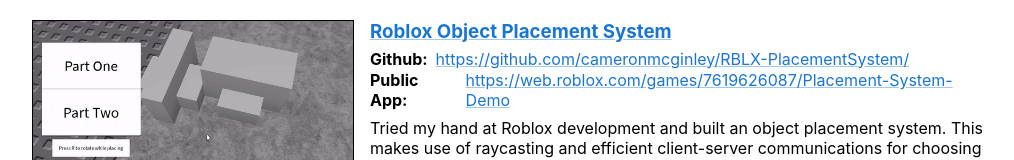
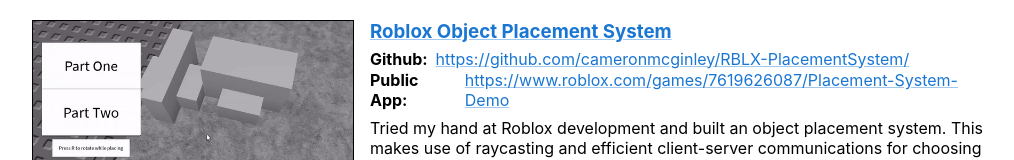
Before and after one commit to cameronmcginley/cameronmcginley.github.io, a React (Create React App) app: page / in a window 1280 px wide. Shown: the part 2084-2244 px from the top of the page, without its empty margins (96-1110 px from the left). Built offline with nearby package versions, Linux system fonts and the light colour scheme.

Commit message:
Update deploy scripts for CNAME

```diff
--- a/package.json
+++ b/package.json
@@ -24,8 +24,9 @@
     "build": "react-scripts build",
     "test": "react-scripts test",
     "eject": "react-scripts eject",
-    "predeploy": "npm run build",
-    "deploy": "gh-pages -d build",
+    "add-domain": "cat CNAME > build/CNAME",
+    "deploy": "npm run add-domain && gh-pages -d build",
+    "bd": "npm run build && npm run deploy",
     "lint": "eslint src/**/*.{js,jsx,ts,tsx,json}",
     "lint:fix": "eslint --fix src/**/*.{js,jsx,ts,tsx,json}",
     "pretty": "prettier --write src/**/*.{js,jsx,ts,tsx,css,md,json} --config ./.prettierrc"
--- a/src/Components/Projects.js
+++ b/src/Components/Projects.js
@@ -91,7 +91,7 @@ const Projects = () => {
         cardData={{
           title: "Roblox Object Placement System",
           project_link:
-            "https://web.roblox.com/games/7619626087/Placement-System-Demo",
+            "https://www.roblox.com/games/7619626087/Placement-System-Demo",
           gh_link: "https://github.com/cameronmcginley/RBLX-PlacementSystem/",
           description:
             "Tried my hand at Roblox development and built an object placement system. This makes use of raycasting and efficient client-server communications for choosing object and location via client, and building via server. Uses optimal object design to allow for easy additions of new objects and how they interact with the world (e.g. custom hitboxes). Additionally, it saves placed objects per account. Project built in a Rojo enviroment to synchrozine external codebase into Roblox Studio to allow for Git version control.",
```
